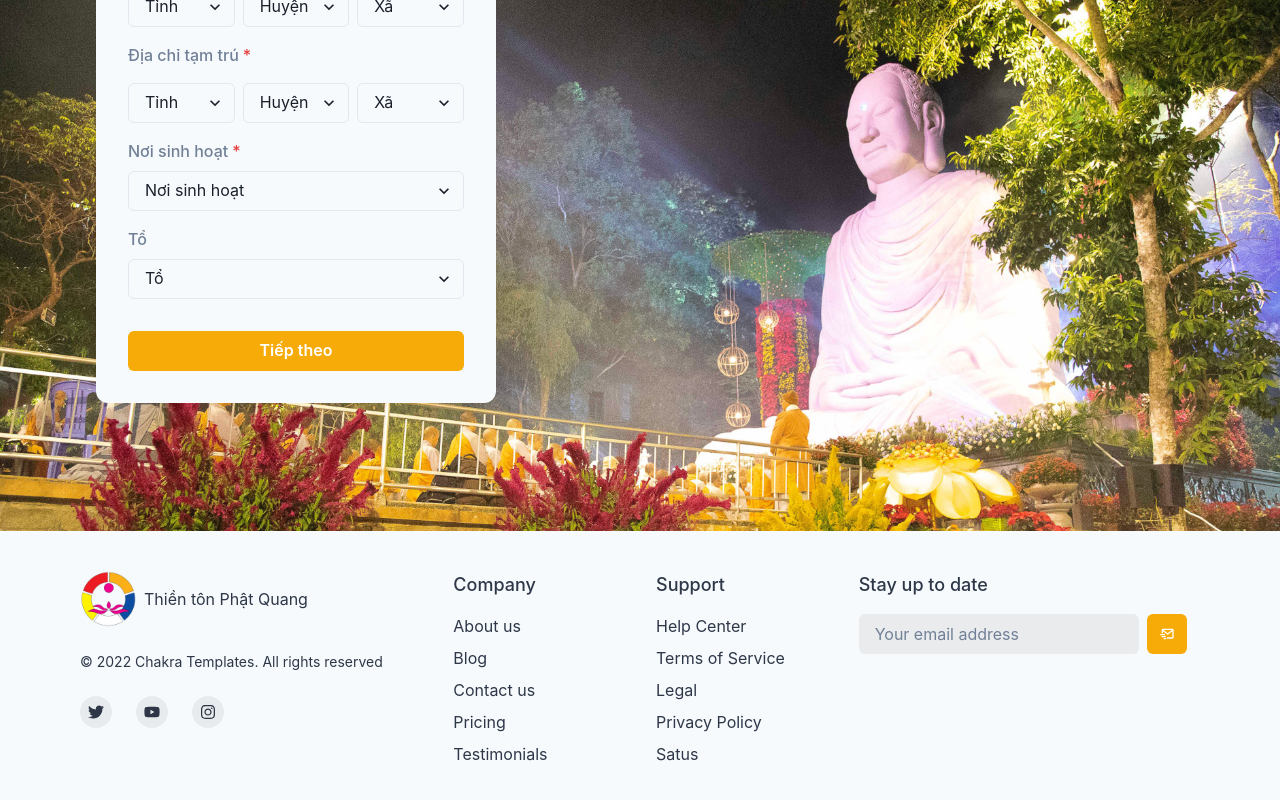
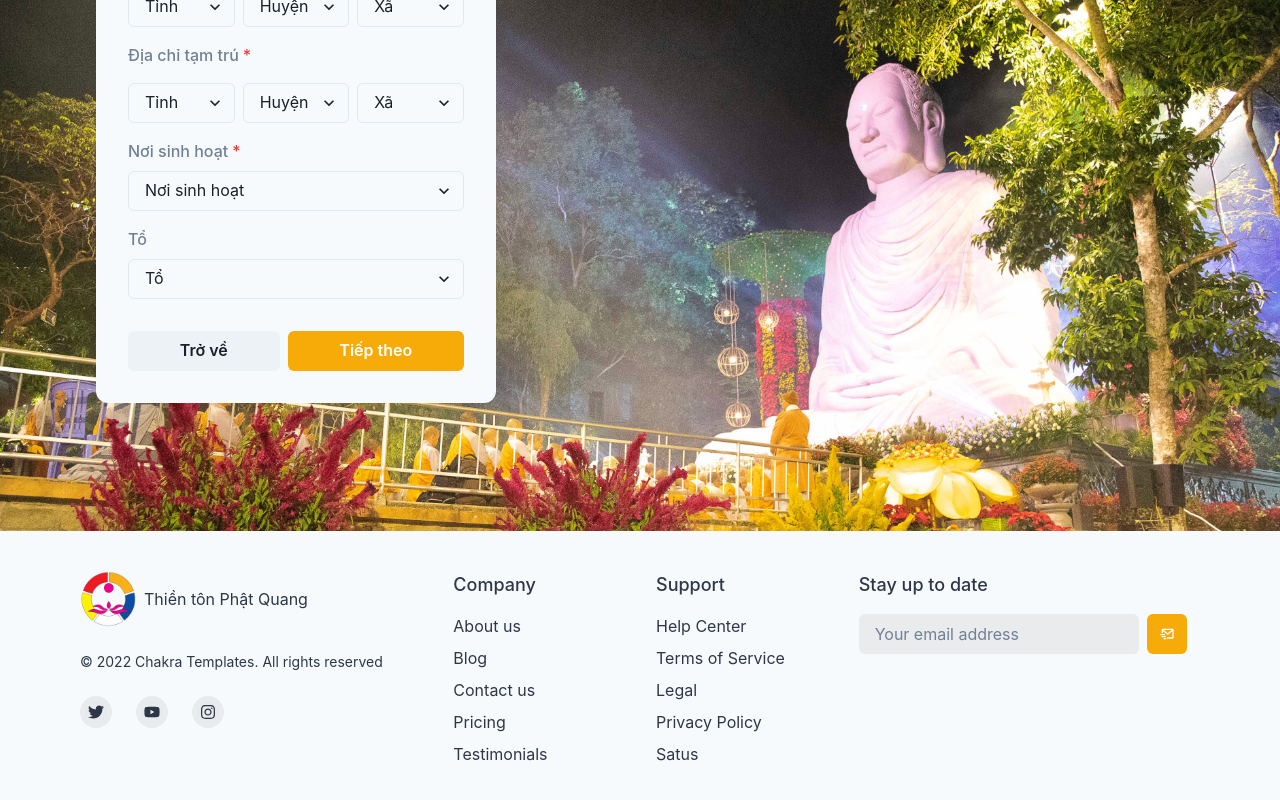
Before and after one commit to pdong2001/ttpq-dkdl, a React (Vite) app: page /register in a window 1280 px wide. Shown: the part 837-1637 px from the top of the page. Built offline with nearby package versions, Linux system fonts and the light colour scheme.

Commit message:
update behavior of register page

```diff
--- a/src/pages/Home/index.tsx
+++ b/src/pages/Home/index.tsx
@@ -5,29 +5,16 @@ import DepartmentInfos from '../DeparmentInfos';
 import GreatCeremonyInfo from '../GreatCeremonyInfo';
 import MultiStepRegister from '../MultiStepRegister';
 import Timeline from '../Timeline';
-import { useAppDispatch, useAppSelector } from '~/hooks/reduxHook';
-import useAPIData from '~/hooks/useAPIData';
-import { login, register } from '~/pages/MultiStepRegister/redux/slice';
+import { useAppDispatch } from '~/hooks/reduxHook';
+import { login } from '~/pages/MultiStepRegister/redux/actions';
 
 export default function Home() {
   const dispatch = useAppDispatch();
-  const registers = useAppSelector((state) => state.register);
 
   useEffect(() => {
     dispatch(login({ Username: 'ToolDKDL', Password: 'ToolDKDL@1231@' }));
-    dispatch(register(null));
   }, [dispatch]);
-  useAPIData(registers, {
-    onFullfilled: (data) => {
-      console.log('success', data);
-    },
-    onPending: () => {
-      console.log('loading...');
-    },
-    onRejected: (error) => {
-      console.log('error', error);
-    },
-  });
+
   return (
     <Box position={'relative'} w='full' minW={'sm'}>
       <MultiStepRegister />
--- a/src/pages/MultiStepRegister/RegisterSteps/Step2.tsx
+++ b/src/pages/MultiStepRegister/RegisterSteps/Step2.tsx
@@ -1,4 +1,4 @@
-import { Stack, Heading, Radio, Button, Box, Text } from '@chakra-ui/react';
+import { Box, Button, ButtonGroup, Heading, Radio, Stack, Text } from '@chakra-ui/react';
 import { Form, FormikProvider, useFormik } from 'formik';
 import FloatingLabel from '~/components/Form/FloatingLabel/FloatingLabel';
 import useCustomColorMode from '~/hooks/useColorMode';
@@ -67,7 +67,7 @@ const groupOfYouthAssociationList = [
 ];
 
 const Step2 = (props: StepProps) => {
-  const { nextStep } = props;
+  const { nextStep, previousStep } = props;
   const { bgColor, primaryColor, formTextColor } = useCustomColorMode();
   const name = 'Nguyen Van A'; // lấy từ step 1
   const phone = '0909990909'; // lấy từ step 1
@@ -193,9 +193,14 @@ const Step2 = (props: StepProps) => {
                 placeholder='Tổ'
               />
             </Stack>
-            <Button type='submit' fontFamily={'heading'} mt={8} w={'full'}>
-              Tiếp theo
-            </Button>
+            <ButtonGroup mt={8} w={'full'}>
+              <Button colorScheme='gray' flexGrow={1} fontFamily={'heading'} onClick={previousStep}>
+                Trở về
+              </Button>
+              <Button flexGrow={1} type='submit' fontFamily={'heading'}>
+                Tiếp theo
+              </Button>
+            </ButtonGroup>
           </Form>
         </FormikProvider>
       </Box>
--- a/src/pages/MultiStepRegister/index.tsx
+++ b/src/pages/MultiStepRegister/index.tsx
@@ -1,26 +1,49 @@
 import { Box, Container, SimpleGrid } from '@chakra-ui/react';
-import { useState } from 'react';
+import { useEffect, useState } from 'react';
 import FadeInUp from '~/components/Animation/FadeInUp';
 import CoverImage from '~/assets/festival_cover.jpg';
-// import Step1 from './RegisterSteps/Step1';
+import Step1 from './RegisterSteps/Step1';
 import Step2 from './RegisterSteps/Step2';
 import Step3 from './RegisterSteps/Step3';
 import Step4 from './RegisterSteps/Step4';
 import FinalStep from './RegisterSteps/FinalStep';
+import { useHistory, useLocation } from 'react-router-dom';
 
 // type MultiStepProps = {};
 type Step = (props: StepProps) => JSX.Element;
 export type StepProps = {
   nextStep: () => void;
+  previousStep: () => void;
 };
 
-// const registerSteps = [Step1, Step2, Step3, Step4, FinalStep];
-const registerSteps = [Step2, Step3, Step4, FinalStep];
+const registerSteps = [Step1, Step2, Step3, Step4, FinalStep];
+const registerPath = '/register';
 
 const MultiStepRegister = () => {
   const [step, setStep] = useState(0);
+  const { pathname } = useLocation<Location>();
+  const history = useHistory();
+  const Step: Step = registerSteps[step];
 
-  const Step: Step = registerSteps[step];
+  useEffect(() => {
+    if (pathname === registerPath && step === 0) {
+      setStep(1);
+    }
+  }, []);
+  const nextStep = () => {
+    setStep((currentStep) => currentStep + 1);
+    if (step === 0) {
+      history.push(registerPath);
+    }
+  };
+  const previousStep = () => {
+    setStep((currentStep) => {
+      if (currentStep === 0) {
+        return 0;
+      }
+      return currentStep - 1;
+    });
+  };
   return (
     <Box bgImage={CoverImage} bgSize={'cover'} backgroundAttachment='fixed'>
       <Container
@@ -34,7 +57,7 @@ const MultiStepRegister = () => {
         alignItems={'center'}
       >
         <FadeInUp>
-          <Step nextStep={() => setStep((current) => current + 1)} />
+          <Step nextStep={nextStep} previousStep={previousStep} />
         </FadeInUp>
       </Container>
     </Box>
```
